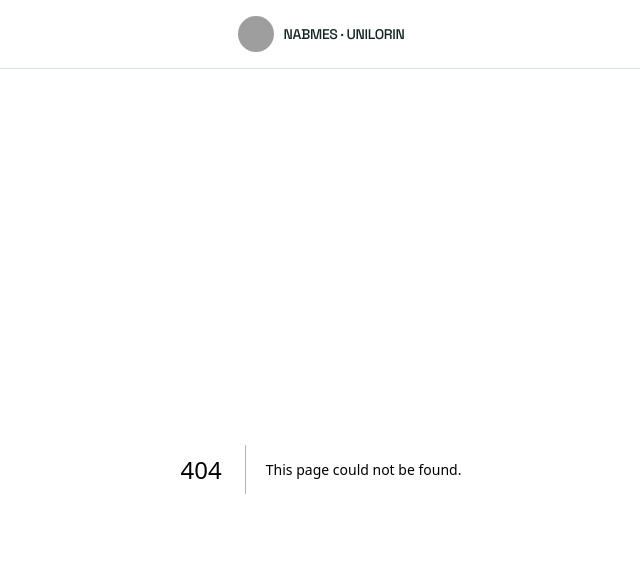
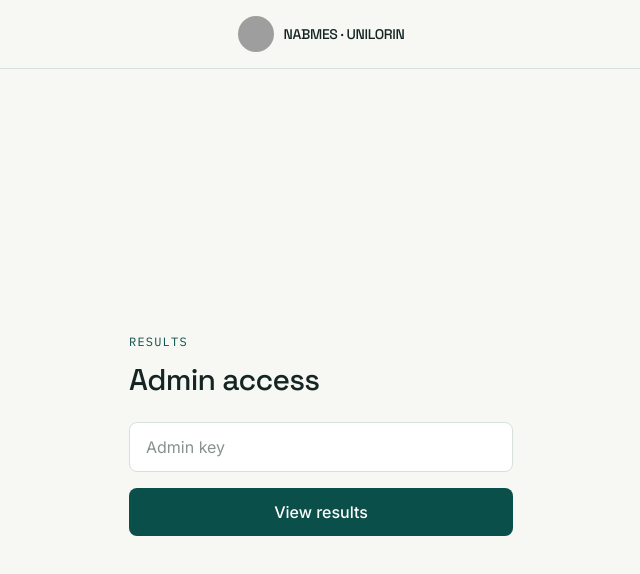
Before and after one commit to Jeremiah004/Nabmes-voting-platform, a Next.js app: page /admin/results in a window 1280 px wide. Before the commit this address had no page. Shown: the top 574 px of the page, without its empty margins (319-959 px from the left). Built offline with nearby package versions, Linux system fonts and the light colour scheme; grey boxes are pictures that could not be loaded.

Commit message:
Create ResultsPage component for admin results
This component handles admin access to view race results, including loading state and error handling.

```diff
--- /dev/null
+++ b/app/admin/results/page.js
@@ -0,0 +1,110 @@
+"use client";
+
+import { useState } from "react";
+
+export default function ResultsPage() {
+  const [key, setKey] = useState("");
+  const [status, setStatus] = useState("idle");
+  const [error, setError] = useState("");
+  const [races, setRaces] = useState(null);
+
+  async function handleLoad(e) {
+    e.preventDefault();
+    setStatus("loading");
+    setError("");
+    try {
+      const res = await fetch(`/api/results?key=${encodeURIComponent(key)}`);
+      const data = await res.json();
+      if (!res.ok) {
+        setStatus("error");
+        setError(data.error || "Couldn't load results.");
+        return;
+      }
+      setRaces(data.races);
+      setStatus("success");
+    } catch {
+      setStatus("error");
+      setError("Couldn't reach the server.");
+    }
+  }
+
+  if (status !== "success") {
+    return (
+      <main className="flex-1 flex items-center justify-center px-6 py-16">
+        <div className="w-full max-w-sm">
+          <p className="font-mono text-xs tracking-widest uppercase text-[var(--accent-ink)] mb-3">
+            Results
+          </p>
+          <h1 className="font-display tracking-tight text-3xl text-[var(--ink)] mb-6">
+            Admin access
+          </h1>
+          <form onSubmit={handleLoad} className="space-y-4">
+            <input
+              type="password"
+              required
+              value={key}
+              onChange={(e) => setKey(e.target.value)}
+              placeholder="Admin key"
+              className="w-full rounded-lg border border-[var(--line)] bg-white px-4 py-3 text-[var(--ink)] focus:outline-none focus:ring-2 focus:ring-[var(--accent)]"
+            />
+            {status === "error" && (
+              <p className="text-sm text-[var(--error)] bg-[var(--error-bg)] rounded-lg px-4 py-3">
+                {error}
+              </p>
+            )}
+            <button
+              type="submit"
+              disabled={status === "loading"}
+              className="w-full rounded-lg bg-[var(--accent-ink)] text-white font-medium py-3 hover:opacity-90 transition disabled:opacity-60"
+            >
+              {status === "loading" ? "Loading…" : "View results"}
+            </button>
+          </form>
+        </div>
+      </main>
+    );
+  }
+
+  return (
+    <main className="flex-1 px-6 py-16">
+      <div className="max-w-2xl mx-auto">
+        <p className="font-mono text-xs tracking-widest uppercase text-[var(--accent-ink)] mb-3">
+          Results
+        </p>
+        <h1 className="font-display tracking-tight text-3xl text-[var(--ink)] mb-8">
+          Live tally
+        </h1>
+
+        {races.map((race) => (
+          <section key={`${race.election}-${race.position}`} className="mb-8">
+            <h2 className="font-display text-lg text-[var(--ink)] mb-1">
+              {race.election} — {race.position}
+            </h2>
+            <p className="text-xs text-[var(--ink-muted)] mb-3">
+              {race.totalVotes} vote{race.totalVotes === 1 ? "" : "s"} cast
+              {race.election === "SRC" ? " · top 2 win" : ""}
+            </p>
+            <div className="space-y-1.5">
+              {race.candidates.map((c) => (
+                <div
+                  key={c.id}
+                  className={`flex items-center justify-between rounded-lg border px-4 py-2.5 ${
+                    c.isLeading ? "border-[var(--accent-ink)] bg-[var(--accent-ink)]/5" : "border-[var(--line)] bg-white"
+                  }`}
+                >
+                  <span className="text-[var(--ink)] font-medium">
+                    {c.name}
+                    {c.isLeading && (
+                      <span className="ml-2 text-xs font-mono text-[var(--accent-ink)] uppercase">Leading</span>
+                    )}
+                  </span>
+                  <span className="font-mono text-[var(--ink)]">{c.votes}</span>
+                </div>
+              ))}
+            </div>
+          </section>
+        ))}
+      </div>
+    </main>
+  );
+}
```
